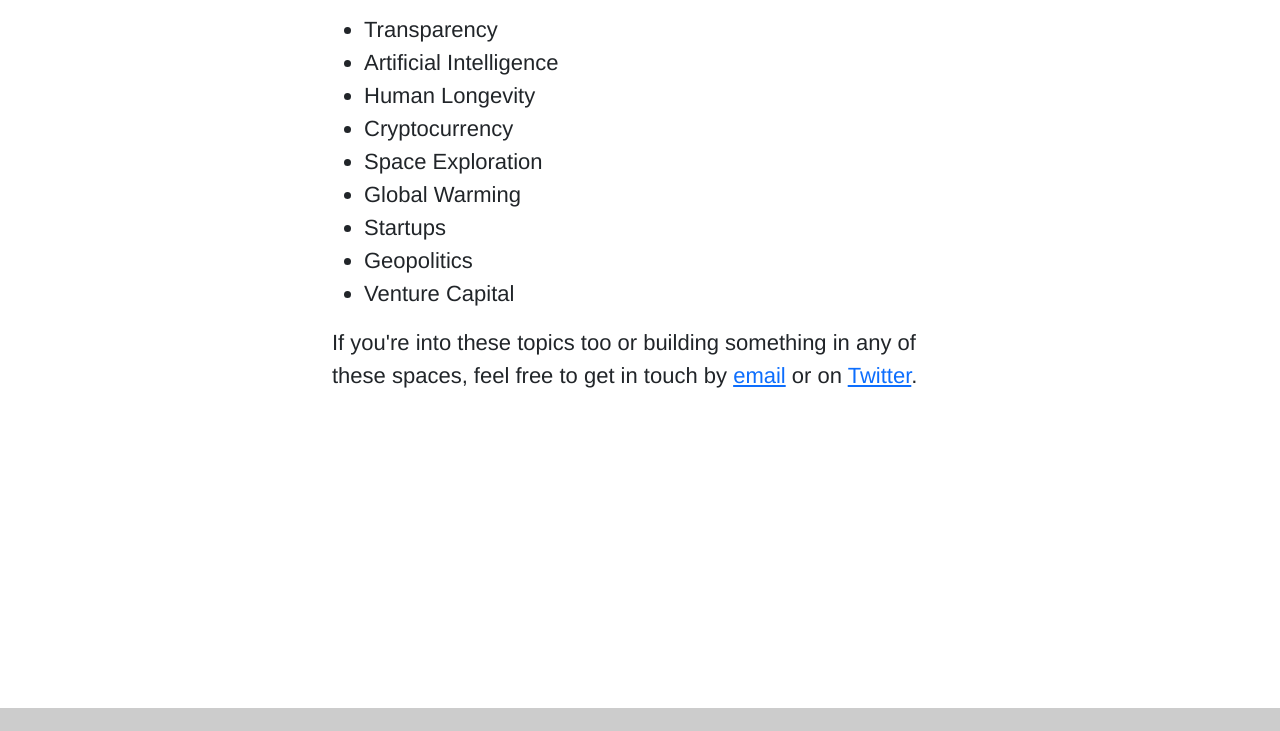
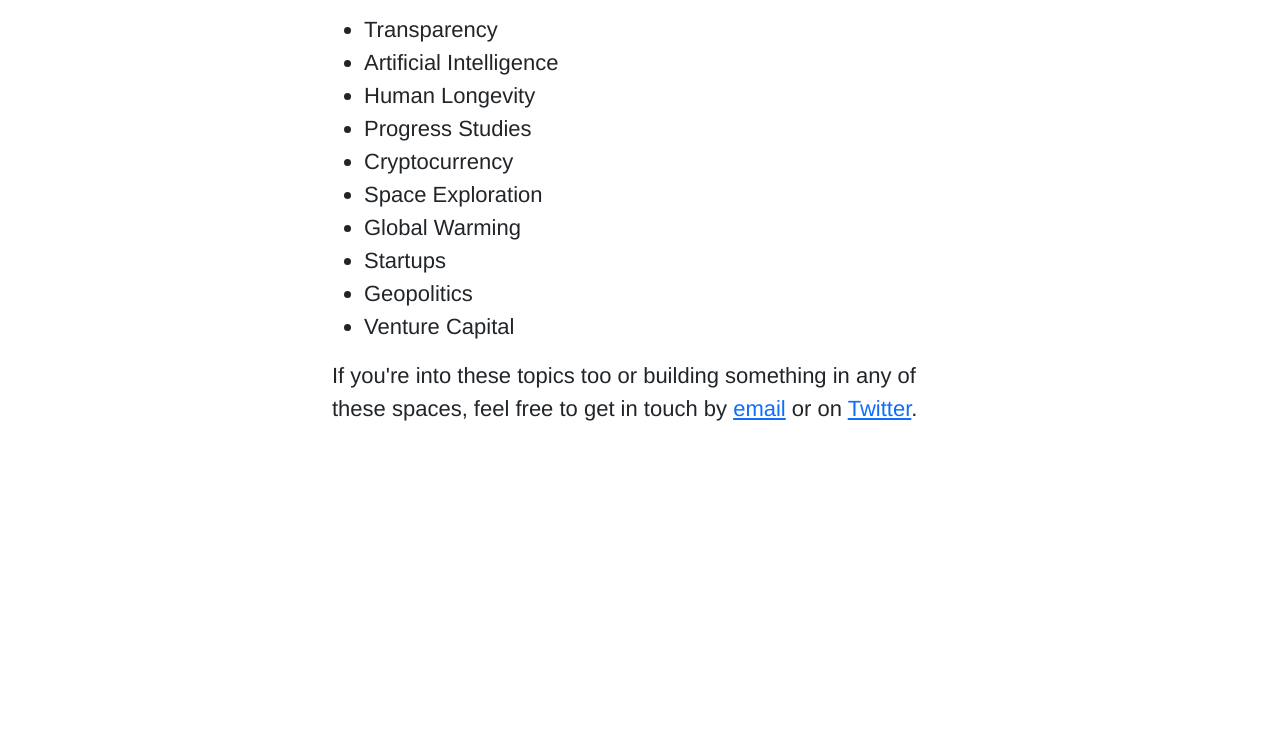
Before and after one commit to tctx/tctx.github.io, a plain HTML site: page dist/about.html in a window 1280 px wide. Shown: the part 1073-1804 px from the top of the page. Drawn offline with nearby package versions, Linux system fonts and the light colour scheme; files that its build step writes are made by us from their sources.

Commit message:
Add relevant interests and media

```diff
--- a/dist/about.html
+++ b/dist/about.html
@@ -99,6 +99,7 @@
                   <li>Transparency</li>
                   <li>Artificial Intelligence</li>
                   <li>Human Longevity</li>
+                  <li>Progress Studies</li>
                   <li>Cryptocurrency</li>
                   <li>Space Exploration</li>
                   <li>Global Warming</li>
```
